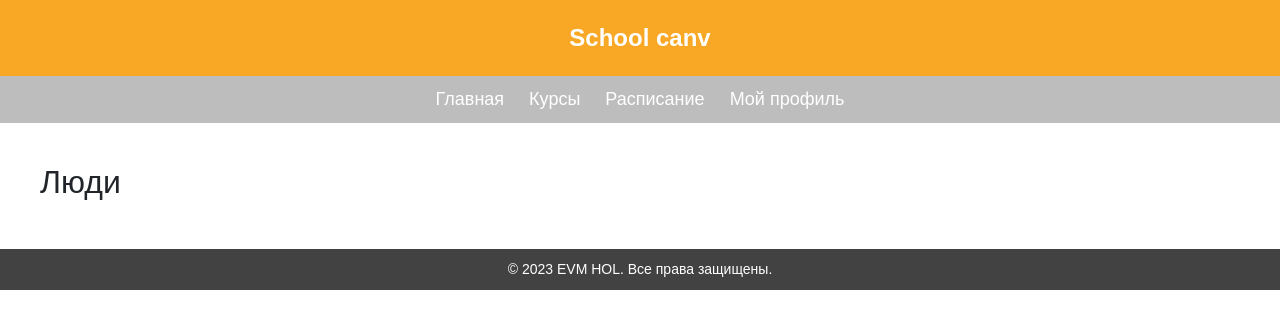
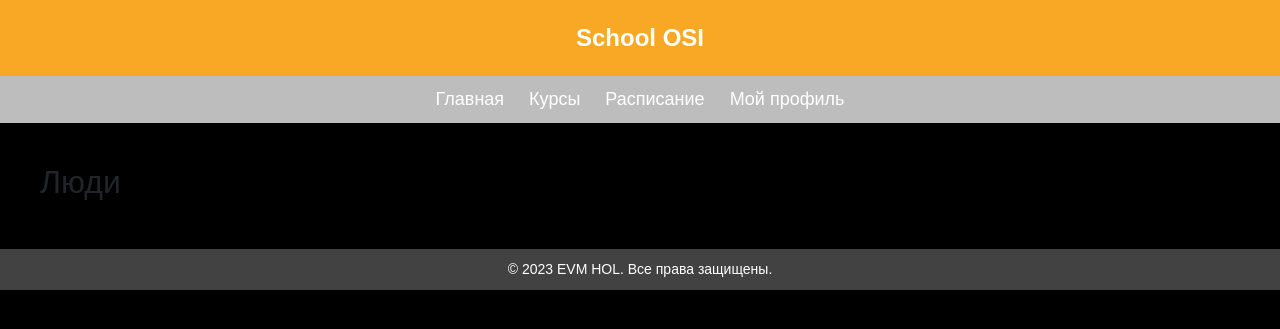
Before and after one commit to Oryntayev-Mukhammed/DjangoProject, a Django app: page /index/ in a window 1280 px wide. Shown: the top 329 px of the page. Run offline with Django 4.2, Linux system fonts and the light colour scheme; data that the repository does not hold is empty; some libraries are stand-ins or nearby versions.

Commit message:
12.02.2023

```diff
--- a/hollow/school/static/school/css/index.css
+++ b/hollow/school/static/school/css/index.css
@@ -2,6 +2,7 @@ body {
     font-family: Arial, sans-serif;
     margin: 0;
     padding: 0;
+    background-color: black;
 }
 header {
     background-color: #F9A825;
--- a/hollow/school/templates/school/index.html
+++ b/hollow/school/templates/school/index.html
@@ -14,7 +14,7 @@
 </head>
 <body>
 	<header>
-		School canv
+		School OSI
 	</header>
 	<nav>
 		<a href="#">Главная</a>
```
